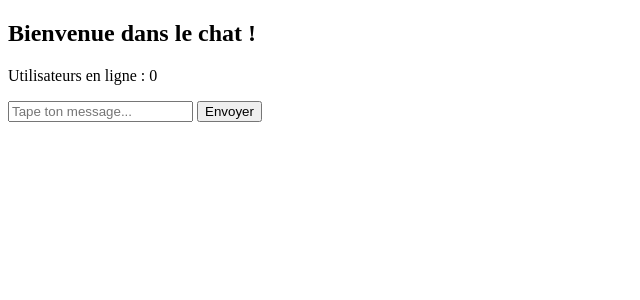
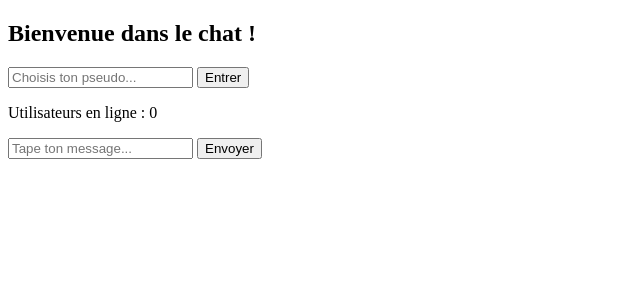
Before and after one commit to carl254917-netizen/chat-en-ligne, a Flask app: page / in a window 1280 px wide. Shown: the top 300 px of the page, without its empty margins (0-640 px from the left). Run offline with Flask 3, Linux system fonts and the light colour scheme; some libraries are stand-ins or nearby versions.

```diff
--- a/templates/chat.html
+++ b/templates/chat.html
@@ -6,6 +6,18 @@
 </head>
 <body>
     <h2>Bienvenue dans le chat !</h2>
+        <div id="login">
+        <input id="pseudo" autocomplete="off" placeholder="Choisis ton pseudo..." />
+        <button onclick="enterChat()">Entrer</button>
+    </div>
+
+    <div id="chat" style="display:none;">
+        <p>Utilisateurs en ligne : <span id="userCount">0</span></p>
+        <ul id="messages"></ul>
+        <input id="message" autocomplete="off" placeholder="Tape ton message..." />
+        <button onclick="sendMessage()">Envoyer</button>
+    </div>
+
     <p>Utilisateurs en ligne : <span id="userCount">0</span></p>
     <ul id="messages"></ul>
     <input id="message" autocomplete="off" placeholder="Tape ton message..." />
@@ -13,6 +25,18 @@
 
     <script>
         var socket = io();
+        var pseudo = null;
+
+        function enterChat() {
+            var inputPseudo = document.getElementById('pseudo');
+            if (inputPseudo.value.trim() !== "") {
+                pseudo = inputPseudo.value.trim();
+                document.getElementById('login').style.display = "none"; // cache la zone login
+                document.getElementById('chat').style.display = "block"; // affiche le chat
+            } else {
+                alert("Veuillez entrer un pseudo !");
+            }
+        }
 
         socket.on('message', function(msg){
             var item = document.createElement('li');
@@ -22,14 +46,16 @@
 
         function sendMessage() {
             var input = document.getElementById('message');
-            socket.send(input.value);
-            input.value = '';
+            if (input.value.trim() !== "" && pseudo) {
+                socket.send(pseudo + " : " + input.value);
+                input.value = '';
+            }
         }
 
         document.getElementById('message').addEventListener('keydown', function(event) {
             if (event.key === "Enter") {
-                event.preventDefault(); // empêche le saut de ligne
-                sendMessage();          // appelle la même fonction que le bouton
+                event.preventDefault();
+                sendMessage();
             }
         });
 
```
